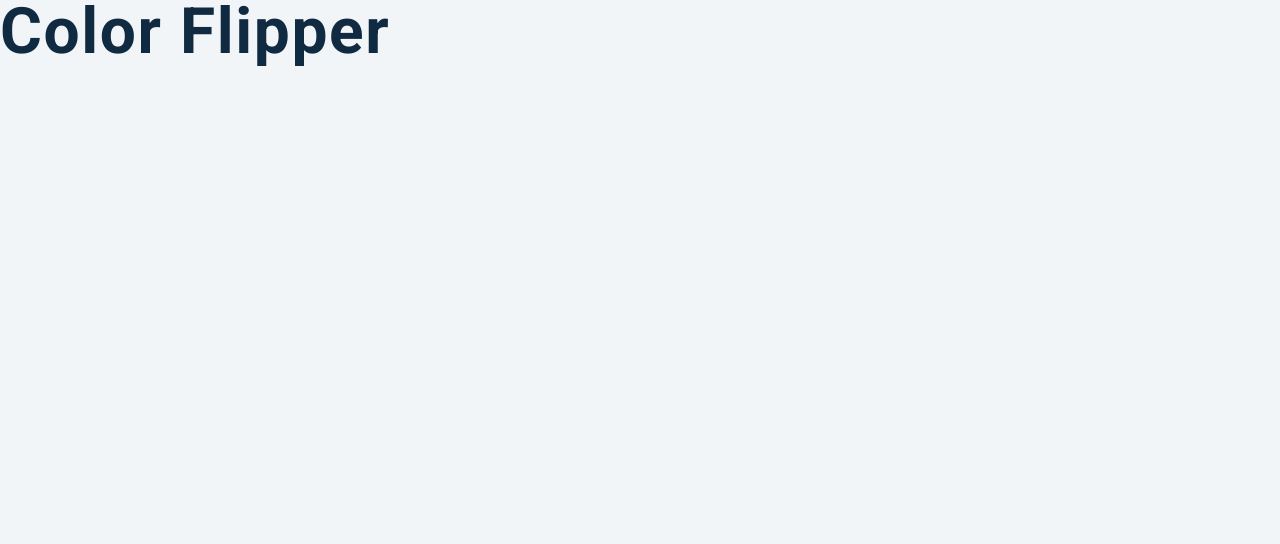
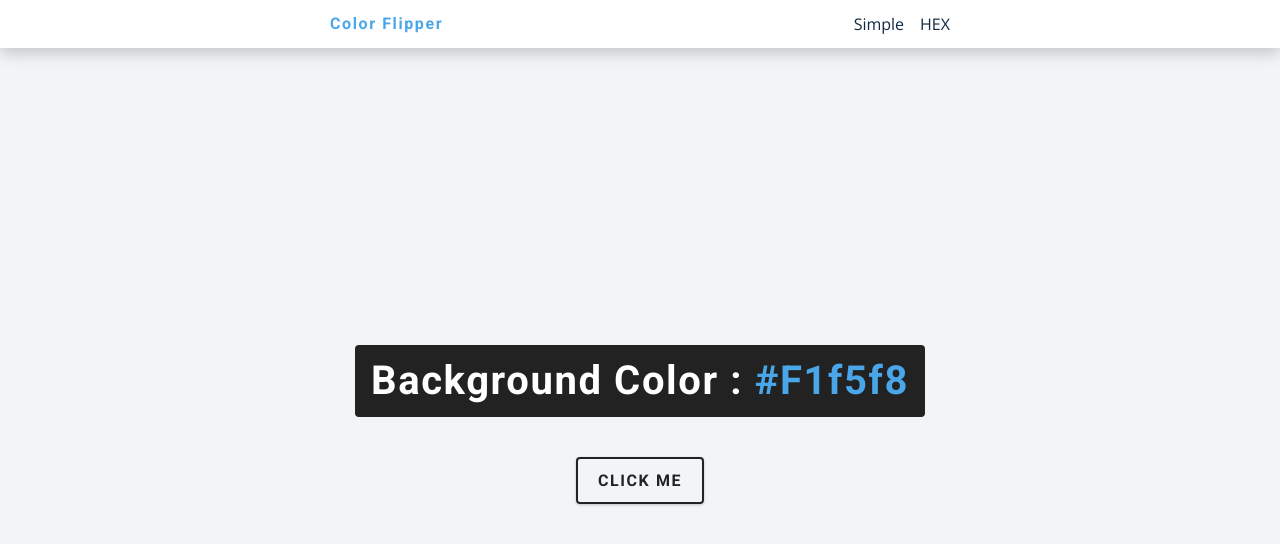
Before and after one commit to Isaacudoh/javascript-projects-basics, a plain HTML site: page Color-Flipper/index.html in a window 1280 px wide. Drawn offline with nearby package versions, Linux system fonts and the light colour scheme.

Commit message:
complete html css setup

```diff
--- a/Color-Flipper/index.html
+++ b/Color-Flipper/index.html
@@ -9,7 +9,21 @@
     <link rel="stylesheet" href="styles.css" />
   </head>
   <body>
-    <h1>color flipper</h1>
+    <nav>
+      <div class="nav-center">
+        <h4>Color Flipper</h4>
+        <ul class="nav-links">
+          <li><a href="index.html"></a>Simple</li>
+          <li><a href="hex.html"></a>HEX</li>
+        </ul>
+      </div>
+    </nav>
+    <main>
+      <div class="container">
+        <h2>Background color : <span class="color">#f1f5f8</span></h2>
+        <button class="btn btn-hero" id="btn">Click me</button>
+      </div>
+    </main>
     <!-- javascript -->
     <script src="app.js"></script>
   </body>
```
